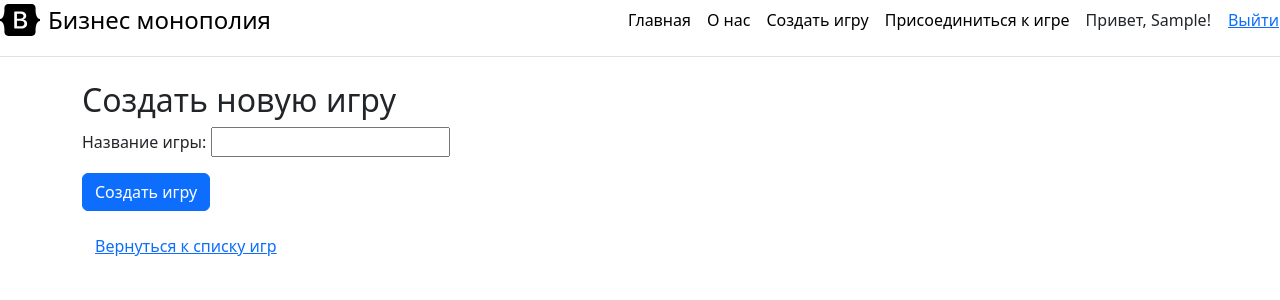
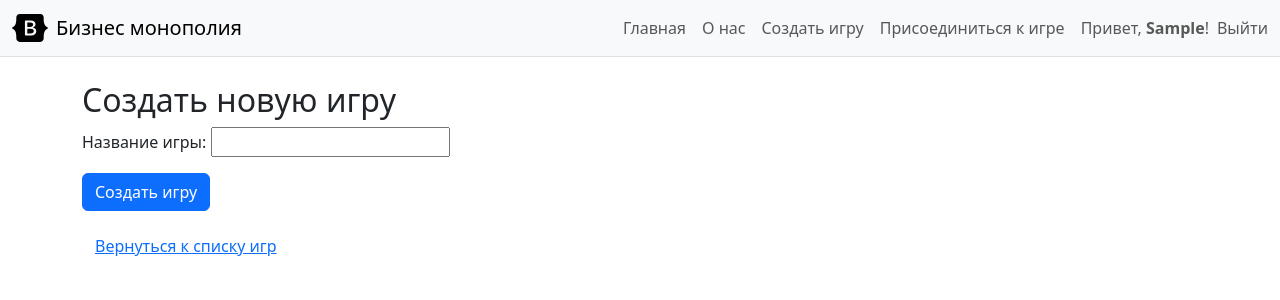
Before and after one commit to WinGKuza/BusinessMonopoly, a Django app: page /games/create/ in a window 1280 px wide. Shown: the top 300 px of the page. Run offline with Django 5.2, Linux system fonts and the light colour scheme; the visitor is signed in with stand-in values (Sample User, id 1); data that the repository does not hold is empty.

Commit message:
Поправил шапку сайта для нормального отображения на телефонах.

```diff
--- a/businessmonopoly/main/templates/main/base.html
+++ b/businessmonopoly/main/templates/main/base.html
@@ -3,39 +3,55 @@
 <head>
     <meta charset="UTF-8">
     <meta name="viewport"
-          content="width=device-width, user-scalable=no, initial-scale=1.0, maximum-scale=1.0, minimum-scale=1.0">
-    <meta http-equiv="X-UA-Compatible" content="ie=edge">
+          content="width=device-width, initial-scale=1.0">
     <title>{% block title %}{% endblock %}</title>
     <link rel="stylesheet" href="https://cdn.jsdelivr.net/npm/bootstrap@5.3.7/dist/css/bootstrap.min.css">
 </head>
 <body>
-    <div class="d-flex flex-column flex-md-row align-items-center pb-3 mb-4 border-bottom">
-  <a href="/" class="d-flex align-items-center link-body-emphasis text-decoration-none">
-    <svg xmlns="http://www.w3.org/2000/svg" width="40" height="32" class="me-2" viewBox="0 0 118 94" role="img">
+
+<nav class="navbar navbar-expand-lg bg-body-tertiary border-bottom">
+  <div class="container-fluid">
+    <a class="navbar-brand d-flex align-items-center" href="/">
+      <svg xmlns="http://www.w3.org/2000/svg" width="36" height="28" viewBox="0 0 118 94" role="img">
         <title>Бизнес монополия</title>
-      <path fill-rule="evenodd" clip-rule="evenodd" d="M24.509 0c-6.733 0-11.715 5.893-11.492 12.284.214 6.14-.064 14.092-2.066 20.577C8.943 39.365 5.547 43.485 0 44.014v5.972c5.547.529 8.943 4.649 10.951 11.153 2.002 6.485 2.28 14.437 2.066 20.577C12.794 88.106 17.776 94 24.51 94H93.5c6.733 0 11.714-5.893 11.491-12.284-.214-6.14.064-14.092 2.066-20.577 2.009-6.504 5.396-10.624 10.943-11.153v-5.972c-5.547-.529-8.934-4.649-10.943-11.153-2.002-6.484-2.28-14.437-2.066-20.577C105.214 5.894 100.233 0 93.5 0H24.508zM80 57.863C80 66.663 73.436 72 62.543 72H44a2 2 0 01-2-2V24a2 2 0 012-2h18.437c9.083 0 15.044 4.92 15.044 12.474 0 5.302-4.01 10.049-9.119 10.88v.277C75.317 46.394 80 51.21 80 57.863zM60.521 28.34H49.948v14.934h8.905c6.884 0 10.68-2.772 10.68-7.727 0-4.643-3.264-7.207-9.012-7.207zM49.948 49.2v16.458H60.91c7.167 0 10.964-2.876 10.964-8.281 0-5.406-3.903-8.178-11.425-8.178H49.948z" fill="currentColor"></path>
+        <path fill-rule="evenodd" clip-rule="evenodd"
+              d="M24.509 0c-6.733 0-11.715 5.893-11.492 12.284.214 6.14-.064 14.092-2.066 20.577C8.943 39.365 5.547 43.485 0 44.014v5.972c5.547.529 8.943 4.649 10.951 11.153 2.002 6.485 2.28 14.437 2.066 20.577C12.794 88.106 17.776 94 24.51 94H93.5c6.733 0 11.714-5.893 11.491-12.284-.214-6.14.064-14.092 2.066-20.577 2.009-6.504 5.396-10.624 10.943-11.153v-5.972c-5.547-.529-8.934-4.649-10.943-11.153-2.002-6.484-2.28-14.437-2.066-20.577C105.214 5.894 100.233 0 93.5 0H24.508zM80 57.863C80 66.663 73.436 72 62.543 72H44a2 2 0 01-2-2V24a2 2 0 012-2h18.437c9.083 0 15.044 4.92 15.044 12.474 0 5.302-4.01 10.049-9.119 10.88v.277C75.317 46.394 80 51.21 80 57.863zM60.521 28.34H49.948v14.934h8.905c6.884 0 10.68-2.772 10.68-7.727 0-4.643-3.264-7.207-9.012-7.207zM49.948 49.2v16.458H60.91c7.167 0 10.964-2.876 10.964-8.281 0-5.406-3.903-8.178-11.425-8.178H49.948z"
+              fill="currentColor" />
       </svg>
-    <span class="fs-4">Бизнес монополия</span>
+      <span class="ms-2">Бизнес монополия</span>
     </a>
 
- <nav class="d-inline-flex mt-2 mt-md-0 ms-md-auto align-items-center">
-    <a class="me-3 py-2 link-body-emphasis text-decoration-none" href="{% url 'home' %}">Главная</a>
-    <a class="me-3 py-2 link-body-emphasis text-decoration-none" href="{% url 'about' %}">О нас</a>
+    <button class="navbar-toggler" type="button" data-bs-toggle="collapse"
+            data-bs-target="#navbarNavDropdown" aria-controls="navbarNavDropdown"
+            aria-expanded="false" aria-label="Переключить навигацию">
+      <span class="navbar-toggler-icon"></span>
+    </button>
+
+    <div class="collapse navbar-collapse mt-2 mt-lg-0" id="navbarNavDropdown">
+      <ul class="navbar-nav ms-auto">
+        <li class="nav-item"><a class="nav-link" href="{% url 'home' %}">Главная</a></li>
+        <li class="nav-item"><a class="nav-link" href="{% url 'about' %}">О нас</a></li>
 
         {% if user.is_authenticated %}
-     <a class="me-3 py-2 link-body-emphasis text-decoration-none" href="{% url 'create_game' %}">Создать игру</a>
-     <a class="me-3 py-2 link-body-emphasis text-decoration-none" href="{% url 'game_list' %}">Присоединиться к игре</a>
-      <span class="me-3">Привет, {{ user.first_name }}!</span>
-      <form method="post" action="{% url 'logout' %}" style="display: inline;">
+          <li class="nav-item"><a class="nav-link" href="{% url 'create_game' %}">Создать игру</a></li>
+          <li class="nav-item"><a class="nav-link" href="{% url 'game_list' %}">Присоединиться к игре</a></li>
+          <li class="nav-item d-flex align-items-center">
+              <span class="nav-link">Привет, <strong>{{ user.first_name }}</strong>!</span>
+          </li>
+          <li class="nav-item d-flex align-items-center">
+              <form method="post" action="{% url 'logout' %}" class="m-0 p-0">
                 {% csrf_token %}
-        <button type="submit" class="btn btn-link p-0 m-0 align-baseline">Выйти</button>
+                <button type="submit" class="nav-link btn btn-link p-0 m-0" style="line-height: 1.5;">Выйти</button>
               </form>
+            </li>
         {% else %}
-      <a class="me-3 py-2 link-body-emphasis text-decoration-none" href="{% url 'login' %}">Войти</a>
-      <a class="me-3 py-2 link-body-emphasis text-decoration-none" href="{% url 'signup' %}">Зарегистрироваться</a>
+          <li class="nav-item"><a class="nav-link" href="{% url 'login' %}">Войти</a></li>
+          <li class="nav-item"><a class="nav-link" href="{% url 'signup' %}">Зарегистрироваться</a></li>
         {% endif %}
+      </ul>
+    </div>
+  </div>
 </nav>
-</div>
 
 {% if messages %}
 <div class="container mt-3">
@@ -49,6 +65,7 @@
 {% endif %}
 
 {% block content %}{% endblock %}
+
 <script src="https://cdn.jsdelivr.net/npm/bootstrap@5.3.7/dist/js/bootstrap.bundle.min.js"></script>
 </body>
 </html>
```
Also changed, not shown: businessmonopoly/main/templates/main/game_detail.html (deleted, +0 -18 lines). Lines whose indentation alone changed are shown as unchanged.
